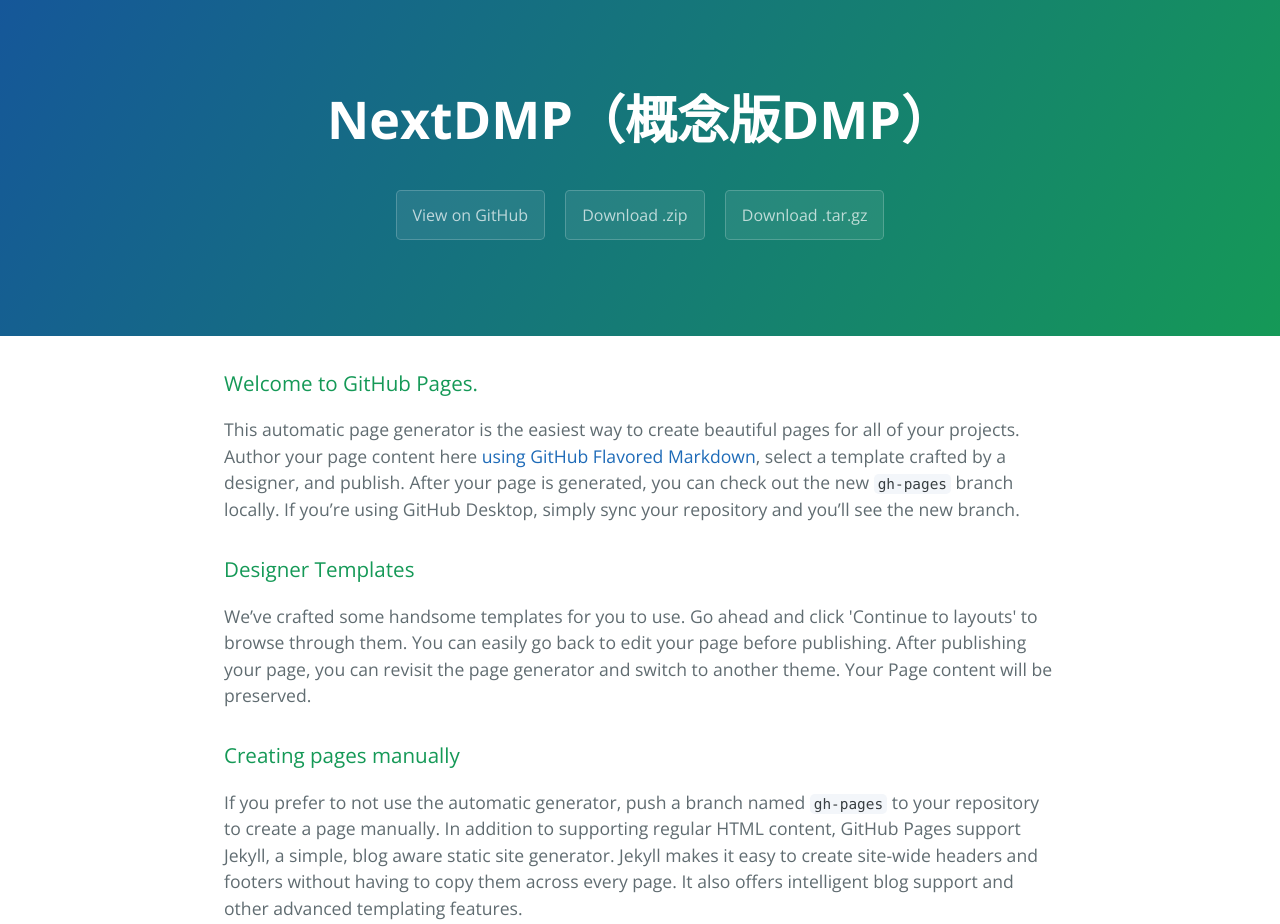
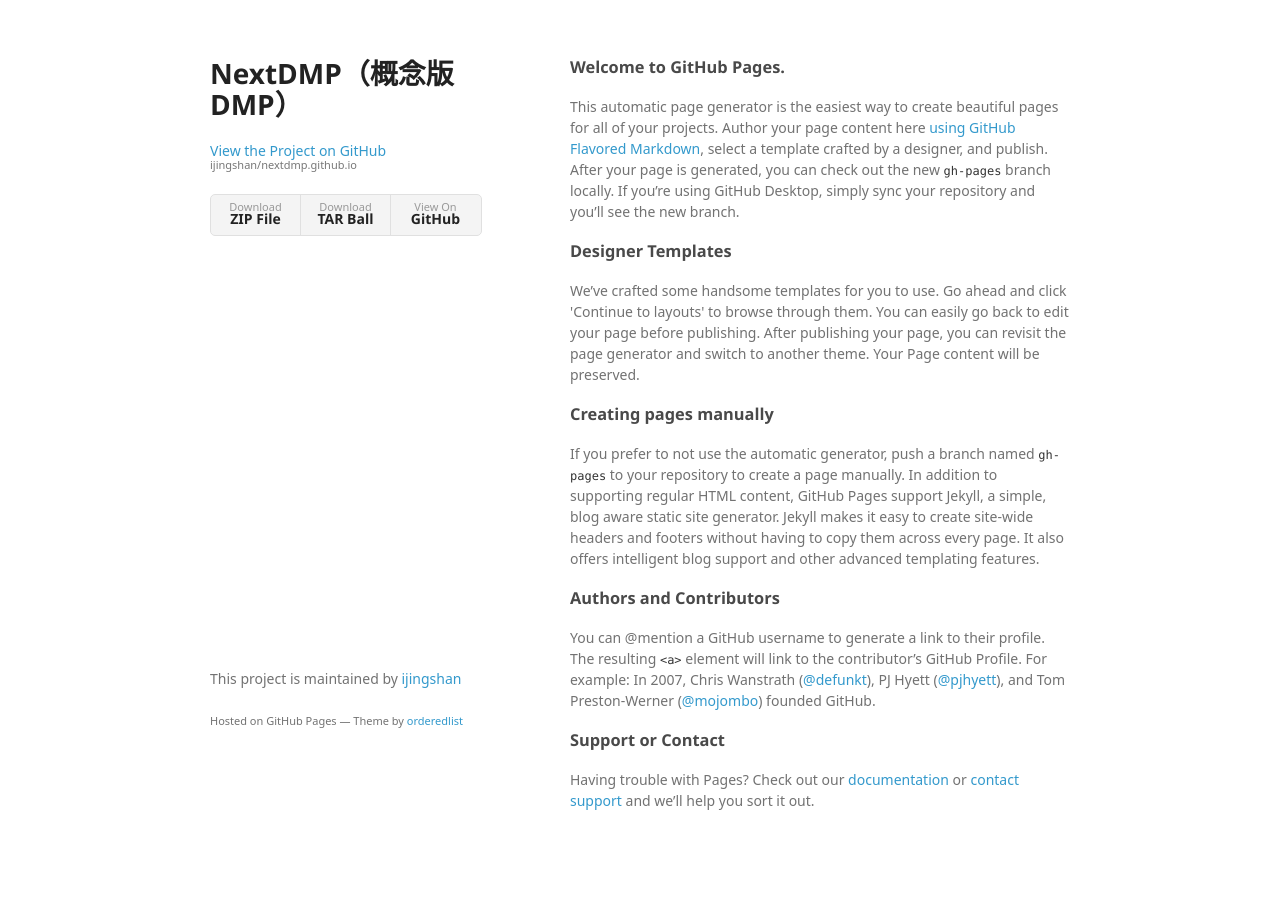
Before and after one commit to ijingshan/nextdmp.github.io, a plain HTML site: page index.html in a window 1280 px wide. Shown: the top 924 px of the page. After the commit the page ends 881 px from the top, so only its background shows below. Drawn offline with nearby package versions, Linux system fonts and the light colour scheme; a web font is replaced by a local one.

Commit message:
Create gh-pages branch via GitHub

```diff
--- a/index.html
+++ b/index.html
@@ -1,25 +1,34 @@
-<!DOCTYPE html>
-<html lang="en-us">
+<!doctype html>
+<html>
   <head>
-    <meta charset="UTF-8">
+    <meta charset="utf-8">
+    <meta http-equiv="X-UA-Compatible" content="chrome=1">
     <title>NextDMP（概念版DMP） by ijingshan</title>
-    <meta name="viewport" content="width=device-width, initial-scale=1">
-    <link rel="stylesheet" type="text/css" href="stylesheets/normalize.css" media="screen">
-    <link href='https://fonts.googleapis.com/css?family=Open+Sans:400,700' rel='stylesheet' type='text/css'>
-    <link rel="stylesheet" type="text/css" href="stylesheets/stylesheet.css" media="screen">
-    <link rel="stylesheet" type="text/css" href="stylesheets/github-light.css" media="screen">
+
+    <link rel="stylesheet" href="stylesheets/styles.css">
+    <link rel="stylesheet" href="stylesheets/github-light.css">
+    <meta name="viewport" content="width=device-width">
+    <!--[if lt IE 9]>
+    <script src="//html5shiv.googlecode.com/svn/trunk/html5.js"></script>
+    <![endif]-->
   </head>
   <body>
-    <section class="page-header">
-      <h1 class="project-name">NextDMP（概念版DMP）</h1>
-      <h2 class="project-tagline"></h2>
-      <a href="https://github.com/ijingshan/nextdmp.github.io" class="btn">View on GitHub</a>
-      <a href="https://github.com/ijingshan/nextdmp.github.io/zipball/master" class="btn">Download .zip</a>
-      <a href="https://github.com/ijingshan/nextdmp.github.io/tarball/master" class="btn">Download .tar.gz</a>
-    </section>
+    <div class="wrapper">
+      <header>
+        <h1>NextDMP（概念版DMP）</h1>
+        <p></p>
 
-    <section class="main-content">
-      <h3>
+        <p class="view"><a href="https://github.com/ijingshan/nextdmp.github.io">View the Project on GitHub <small>ijingshan/nextdmp.github.io</small></a></p>
+
+
+        <ul>
+          <li><a href="https://github.com/ijingshan/nextdmp.github.io/zipball/master">Download <strong>ZIP File</strong></a></li>
+          <li><a href="https://github.com/ijingshan/nextdmp.github.io/tarball/master">Download <strong>TAR Ball</strong></a></li>
+          <li><a href="https://github.com/ijingshan/nextdmp.github.io">View On <strong>GitHub</strong></a></li>
+        </ul>
+      </header>
+      <section>
+        <h3>
 <a id="welcome-to-github-pages" class="anchor" href="#welcome-to-github-pages" aria-hidden="true"><span aria-hidden="true" class="octicon octicon-link"></span></a>Welcome to GitHub Pages.</h3>
 
 <p>This automatic page generator is the easiest way to create beautiful pages for all of your projects. Author your page content here <a href="https://guides.github.com/features/mastering-markdown/">using GitHub Flavored Markdown</a>, select a template crafted by a designer, and publish. After your page is generated, you can check out the new <code>gh-pages</code> branch locally. If you’re using GitHub Desktop, simply sync your repository and you’ll see the new branch.</p>
@@ -43,15 +52,13 @@
 <a id="support-or-contact" class="anchor" href="#support-or-contact" aria-hidden="true"><span aria-hidden="true" class="octicon octicon-link"></span></a>Support or Contact</h3>
 
 <p>Having trouble with Pages? Check out our <a href="https://help.github.com/pages">documentation</a> or <a href="https://github.com/contact">contact support</a> and we’ll help you sort it out.</p>
-
-      <footer class="site-footer">
-        <span class="site-footer-owner"><a href="https://github.com/ijingshan/nextdmp.github.io">NextDMP（概念版DMP）</a> is maintained by <a href="https://github.com/ijingshan">ijingshan</a>.</span>
-
-        <span class="site-footer-credits">This page was generated by <a href="https://pages.github.com">GitHub Pages</a> using the <a href="https://github.com/jasonlong/cayman-theme">Cayman theme</a> by <a href="https://twitter.com/jasonlong">Jason Long</a>.</span>
+      </section>
+      <footer>
+        <p>This project is maintained by <a href="https://github.com/ijingshan">ijingshan</a></p>
+        <p><small>Hosted on GitHub Pages &mdash; Theme by <a href="https://github.com/orderedlist">orderedlist</a></small></p>
       </footer>
-
-    </section>
-
+    </div>
+    <script src="javascripts/scale.fix.js"></script>
 
   </body>
 </html>
--- /dev/null
+++ b/javascripts/scale.fix.js
@@ -0,0 +1,17 @@
+var metas = document.getElementsByTagName('meta');
+var i;
+if (navigator.userAgent.match(/iPhone/i)) {
+  for (i=0; i<metas.length; i++) {
+    if (metas[i].name == "viewport") {
+      metas[i].content = "width=device-width, minimum-scale=1.0, maximum-scale=1.0";
+    }
+  }
+  document.addEventListener("gesturestart", gestureStart, false);
+}
+function gestureStart() {
+  for (i=0; i<metas.length; i++) {
+    if (metas[i].name == "viewport") {
+      metas[i].content = "width=device-width, minimum-scale=0.25, maximum-scale=1.6";
+    }
+  }
+}
--- /dev/null
+++ b/stylesheets/styles.css
@@ -0,0 +1,324 @@
+@font-face {
+  font-family: 'Noto Sans';
+  font-weight: 400;
+  font-style: normal;
+  src: url('../fonts/Noto-Sans-regular/Noto-Sans-regular.eot');
+  src: url('../fonts/Noto-Sans-regular/Noto-Sans-regular.eot?#iefix') format('embedded-opentype'),
+       local('Noto Sans'),
+       local('Noto-Sans-regular'),
+       url('../fonts/Noto-Sans-regular/Noto-Sans-regular.woff2') format('woff2'),
+       url('../fonts/Noto-Sans-regular/Noto-Sans-regular.woff') format('woff'),
+       url('../fonts/Noto-Sans-regular/Noto-Sans-regular.ttf') format('truetype'),
+       url('../fonts/Noto-Sans-regular/Noto-Sans-regular.svg#NotoSans') format('svg');
+}
+
+@font-face {
+  font-family: 'Noto Sans';
+  font-weight: 700;
+  font-style: normal;
+  src: url('../fonts/Noto-Sans-700/Noto-Sans-700.eot');
+  src: url('../fonts/Noto-Sans-700/Noto-Sans-700.eot?#iefix') format('embedded-opentype'),
+       local('Noto Sans Bold'),
+       local('Noto-Sans-700'),
+       url('../fonts/Noto-Sans-700/Noto-Sans-700.woff2') format('woff2'),
+       url('../fonts/Noto-Sans-700/Noto-Sans-700.woff') format('woff'),
+       url('../fonts/Noto-Sans-700/Noto-Sans-700.ttf') format('truetype'),
+       url('../fonts/Noto-Sans-700/Noto-Sans-700.svg#NotoSans') format('svg');
+}
+
+@font-face {
+  font-family: 'Noto Sans';
+  font-weight: 400;
+  font-style: italic;
+  src: url('../fonts/Noto-Sans-italic/Noto-Sans-italic.eot');
+  src: url('../fonts/Noto-Sans-italic/Noto-Sans-italic.eot?#iefix') format('embedded-opentype'),
+       local('Noto Sans Italic'),
+       local('Noto-Sans-italic'),
+       url('../fonts/Noto-Sans-italic/Noto-Sans-italic.woff2') format('woff2'),
+       url('../fonts/Noto-Sans-italic/Noto-Sans-italic.woff') format('woff'),
+       url('../fonts/Noto-Sans-italic/Noto-Sans-italic.ttf') format('truetype'),
+       url('../fonts/Noto-Sans-italic/Noto-Sans-italic.svg#NotoSans') format('svg');
+}
+
+@font-face {
+  font-family: 'Noto Sans';
+  font-weight: 700;
+  font-style: italic;
+  src: url('../fonts/Noto-Sans-700italic/Noto-Sans-700italic.eot');
+  src: url('../fonts/Noto-Sans-700italic/Noto-Sans-700italic.eot?#iefix') format('embedded-opentype'),
+       local('Noto Sans Bold Italic'),
+       local('Noto-Sans-700italic'),
+       url('../fonts/Noto-Sans-700italic/Noto-Sans-700italic.woff2') format('woff2'),
+       url('../fonts/Noto-Sans-700italic/Noto-Sans-700italic.woff') format('woff'),
+       url('../fonts/Noto-Sans-700italic/Noto-Sans-700italic.ttf') format('truetype'),
+       url('../fonts/Noto-Sans-700italic/Noto-Sans-700italic.svg#NotoSans') format('svg');
+}
+
+body {
+  background-color: #fff;
+  padding:50px;
+  font: 14px/1.5 "Noto Sans", "Helvetica Neue", Helvetica, Arial, sans-serif;
+  color:#727272;
+  font-weight:400;
+}
+
+h1, h2, h3, h4, h5, h6 {
+  color:#222;
+  margin:0 0 20px;
+}
+
+p, ul, ol, table, pre, dl {
+  margin:0 0 20px;
+}
+
+h1, h2, h3 {
+  line-height:1.1;
+}
+
+h1 {
+  font-size:28px;
+}
+
+h2 {
+  color:#393939;
+}
+
+h3, h4, h5, h6 {
+  color:#494949;
+}
+
+a {
+  color:#39c;
+  text-decoration:none;
+}
+
+a:hover {
+  color:#069;
+}
+
+a small {
+  font-size:11px;
+  color:#777;
+  margin-top:-0.3em;
+  display:block;
+}
+
+a:hover small {
+  color:#777;
+}
+
+.wrapper {
+  width:860px;
+  margin:0 auto;
+}
+
+blockquote {
+  border-left:1px solid #e5e5e5;
+  margin:0;
+  padding:0 0 0 20px;
+  font-style:italic;
+}
+
+code, pre {
+  font-family:Monaco, Bitstream Vera Sans Mono, Lucida Console, Terminal, Consolas, Liberation Mono, DejaVu Sans Mono, Courier New, monospace;
+  color:#333;
+  font-size:12px;
+}
+
+pre {
+  padding:8px 15px;
+  background: #f8f8f8;
+  border-radius:5px;
+  border:1px solid #e5e5e5;
+  overflow-x: auto;
+}
+
+table {
+  width:100%;
+  border-collapse:collapse;
+}
+
+th, td {
+  text-align:left;
+  padding:5px 10px;
+  border-bottom:1px solid #e5e5e5;
+}
+
+dt {
+  color:#444;
+  font-weight:700;
+}
+
+th {
+  color:#444;
+}
+
+img {
+  max-width:100%;
+}
+
+header {
+  width:270px;
+  float:left;
+  position:fixed;
+  -webkit-font-smoothing:subpixel-antialiased;
+}
+
+header ul {
+  list-style:none;
+  height:40px;
+  padding:0;
+  background: #f4f4f4;
+  border-radius:5px;
+  border:1px solid #e0e0e0;
+  width:270px;
+}
+
+header li {
+  width:89px;
+  float:left;
+  border-right:1px solid #e0e0e0;
+  height:40px;
+}
+
+header li:first-child a {
+  border-radius:5px 0 0 5px;
+}
+
+header li:last-child a {
+  border-radius:0 5px 5px 0;
+}
+
+header ul a {
+  line-height:1;
+  font-size:11px;
+  color:#999;
+  display:block;
+  text-align:center;
+  padding-top:6px;
+  height:34px;
+}
+
+header ul a:hover {
+  color:#999;
+}
+
+header ul a:active {
+  background-color:#f0f0f0;
+}
+
+strong {
+  color:#222;
+  font-weight:700;
+}
+
+header ul li + li + li {
+  border-right:none;
+  width:89px;
+}
+
+header ul a strong {
+  font-size:14px;
+  display:block;
+  color:#222;
+}
+
+section {
+  width:500px;
+  float:right;
+  padding-bottom:50px;
+}
+
+small {
+  font-size:11px;
+}
+
+hr {
+  border:0;
+  background:#e5e5e5;
+  height:1px;
+  margin:0 0 20px;
+}
+
+footer {
+  width:270px;
+  float:left;
+  position:fixed;
+  bottom:50px;
+  -webkit-font-smoothing:subpixel-antialiased;
+}
+
+@media print, screen and (max-width: 960px) {
+
+  div.wrapper {
+    width:auto;
+    margin:0;
+  }
+
+  header, section, footer {
+    float:none;
+    position:static;
+    width:auto;
+  }
+
+  header {
+    padding-right:320px;
+  }
+
+  section {
+    border:1px solid #e5e5e5;
+    border-width:1px 0;
+    padding:20px 0;
+    margin:0 0 20px;
+  }
+
+  header a small {
+    display:inline;
+  }
+
+  header ul {
+    position:absolute;
+    right:50px;
+    top:52px;
+  }
+}
+
+@media print, screen and (max-width: 720px) {
+  body {
+    word-wrap:break-word;
+  }
+
+  header {
+    padding:0;
+  }
+
+  header ul, header p.view {
+    position:static;
+  }
+
+  pre, code {
+    word-wrap:normal;
+  }
+}
+
+@media print, screen and (max-width: 480px) {
+  body {
+    padding:15px;
+  }
+
+  header ul {
+    width:99%;
+  }
+
+  header li, header ul li + li + li {
+    width:33%;
+  }
+}
+
+@media print {
+  body {
+    padding:0.4in;
+    font-size:12pt;
+    color:#444;
+  }
+}
```
